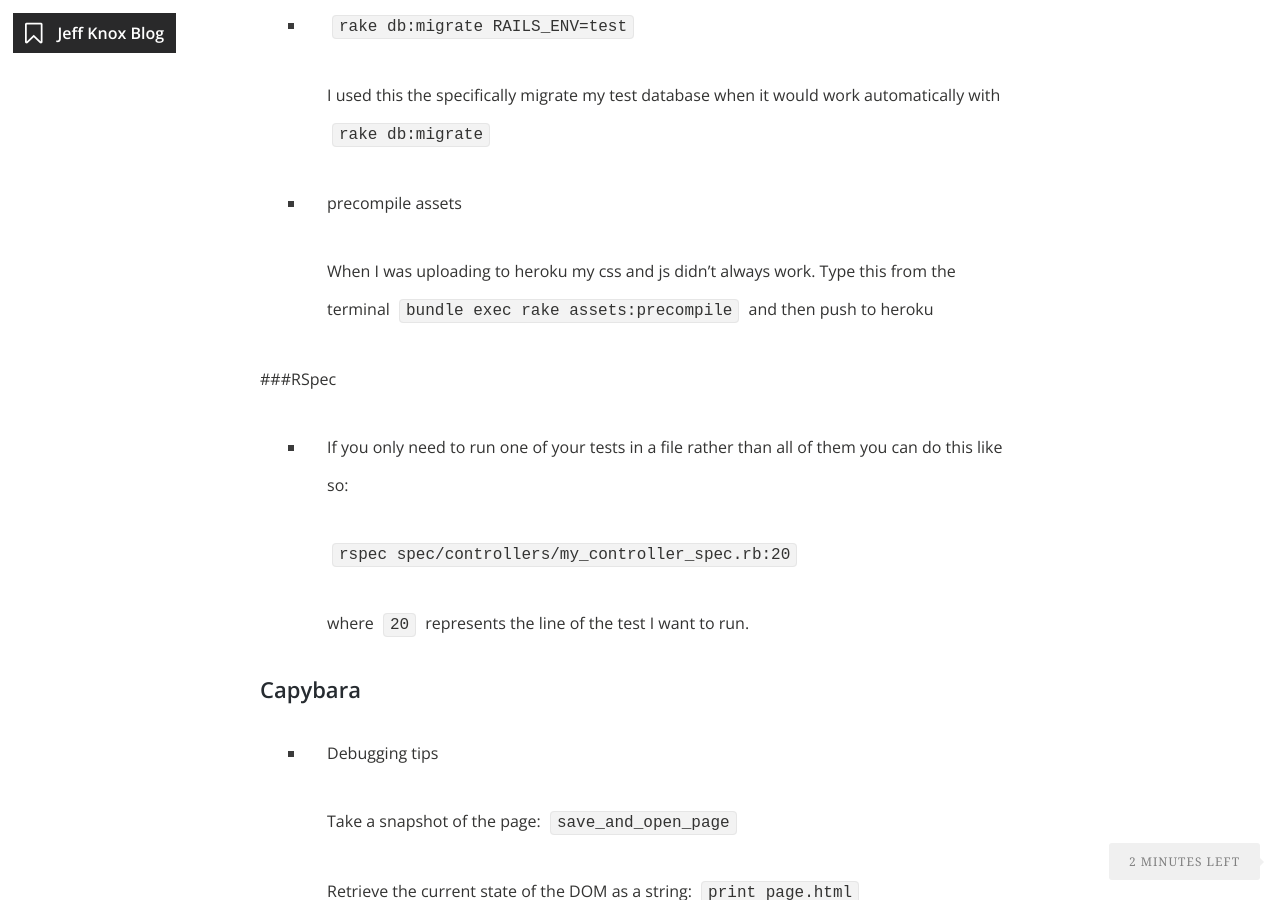
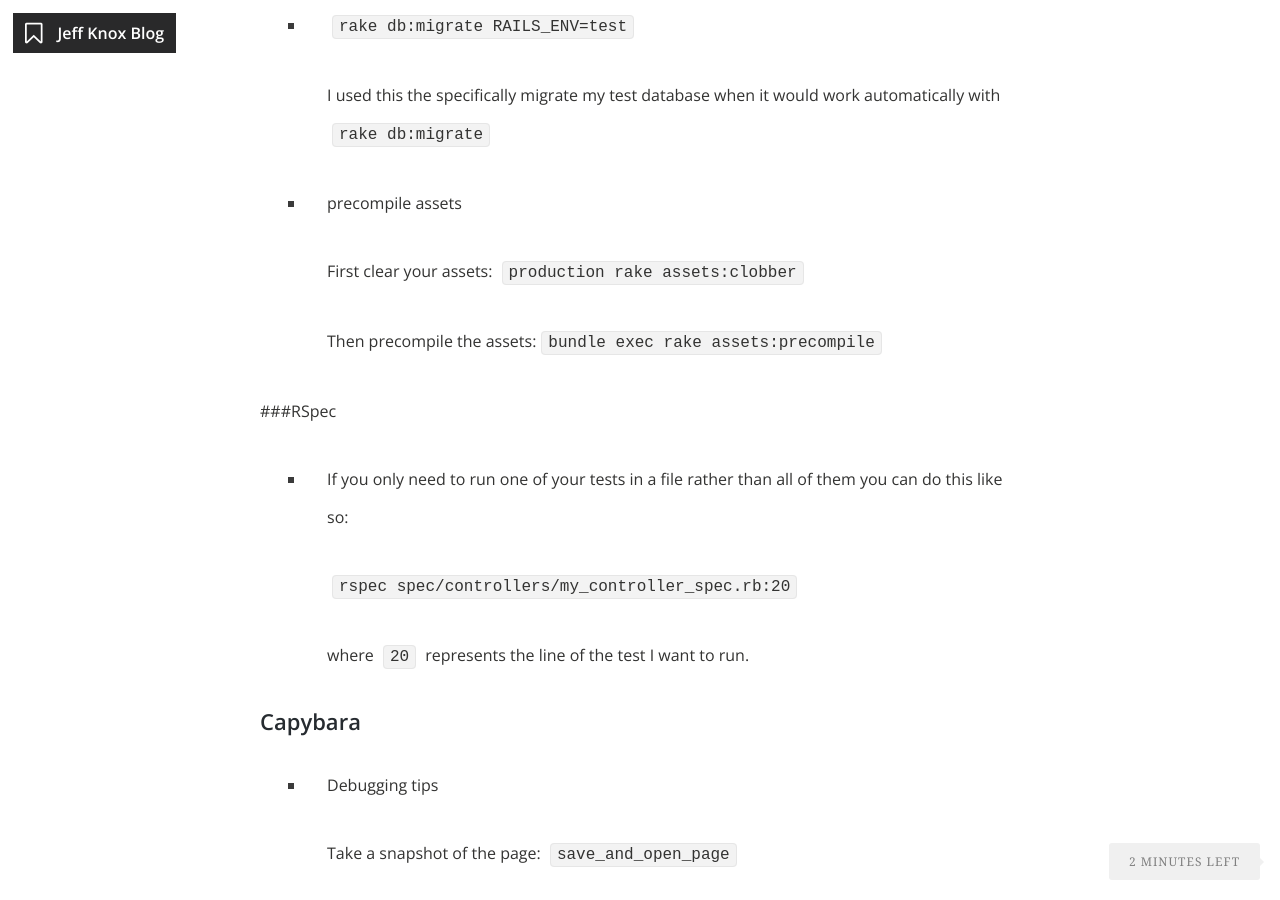
Before and after one commit to knoxjeffrey/knoxjeffrey.github.io, a Jekyll site: the page built from snippets.md, in a window 1280 px wide and 900 px high, scrolled down 1901 px. Built offline with Jekyll 4.4.1, drawn with Linux system fonts in a browser that asks for light colours; nearby versions of some CDN libraries.

Commit message:
new snippet for assets

````diff
--- a/snippets.md
+++ b/snippets.md
@@ -53,7 +53,9 @@ I've created this page to make note of anything I come across that I've found us
 
 - precompile assets
 
-  When I was uploading to heroku my css and js didn't always work.  Type this from the terminal ```bundle exec rake assets:precompile``` and then push to heroku
+  First clear your assets: ```production rake assets:clobber```
+
+  Then precompile the assets:```bundle exec rake assets:precompile```
 
 ###RSpec
 
````
